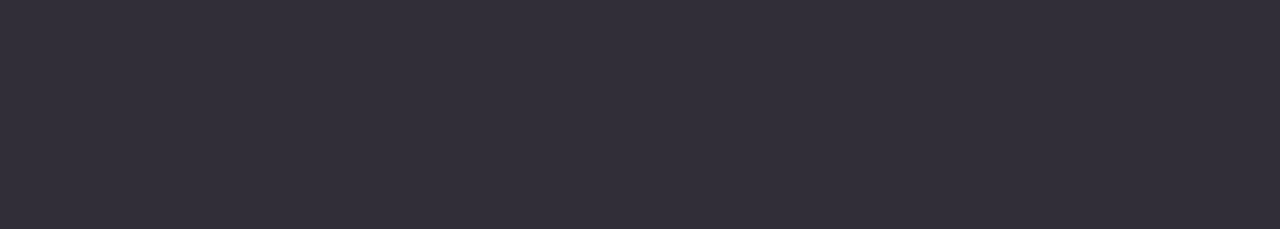
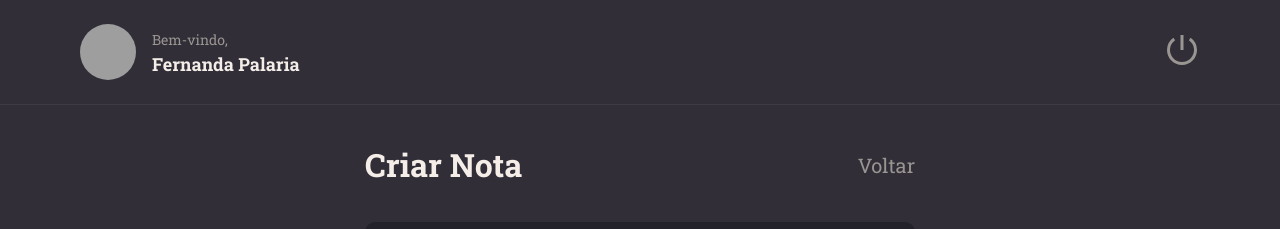
Before and after one commit to ferpalaria/react_rocket, a React (Vite) app: page /new in a window 1280 px wide. Before the commit this address had no page. Shown: the top 229 px of the page. Built offline with nearby package versions, Linux system fonts and the light colour scheme; grey boxes are pictures that could not be loaded.

Commit message:
React Router Dom - Rotas implementadas

```diff
--- a/src/components/Header/index.jsx
+++ b/src/components/Header/index.jsx
@@ -4,7 +4,7 @@
 export function Header(){
     return (
         <Container>
-            <Profile>
+            <Profile to="/Profile">
                 <img src="http://github.com/ferpalaria.png"
                 alt="Foto do usuário"/>
 
--- a/src/components/Header/styles.js
+++ b/src/components/Header/styles.js
@@ -1,3 +1,4 @@
+import { Link } from 'react-router-dom';
 import styled from 'styled-components';
 
 export const Container = styled.header`
@@ -17,7 +18,7 @@
     padding: 0 80px;
 `;
 
-export const Profile = styled.div`
+export const Profile = styled(Link)`
     display: flex;
     align-items: center;
 
--- a/src/pages/Home/index.jsx
+++ b/src/pages/Home/index.jsx
@@ -37,14 +37,14 @@
                             title:'React',
                             tags:[
                                 {id: 1, name:'react'},
-                                {id:1, name: 'rocketseat'}
+                                {id: 1, name: 'rocketseat'}
                             ]
                         }}
                     />
                 </Section>
             </Content>
 
-            <NewNote>
+            <NewNote to="/new">
                 <FiPlus />
                 Criar Nota
             </NewNote>
--- a/src/pages/Home/styles.js
+++ b/src/pages/Home/styles.js
@@ -1,3 +1,4 @@
+import { Link } from 'react-router-dom';
 import styled from 'styled-components';
 
 export const Container = styled.div`
@@ -59,11 +60,11 @@
     overflow-y: auto;
 `;
 
-export const NewNote = styled.button`
+export const NewNote = styled(Link)`
     grid-area: newnote;
 
     background-color: ${({ theme }) => theme.COLORS.ORANGE};
-    border: none;
+    color: ${({ theme }) => theme.COLORS.BACKGROUND_900};
 
     display: flex;
     align-items: center;
--- a/src/pages/New/index.jsx
+++ b/src/pages/New/index.jsx
@@ -5,6 +5,7 @@
 import { Section } from '../../components/Section';
 import { NoteItem } from '../../components/NoteItem';
 import { Button } from '../../components/Button';
+import { Link } from 'react-router-dom';
 
 export function New(){
     return(
@@ -15,7 +16,7 @@
                 <Form>
                     <header>
                         <h1>Criar Nota</h1>
-                        <a href="/">Voltar</a>
+                        <Link to="/">Voltar</Link>
                     </header>
 
                     <Input placeholder="Titulo" />
--- a/src/routes/index.jsx
+++ b/src/routes/index.jsx
@@ -6,7 +6,7 @@
 export function Routes(){
     return (
         <BrowserRouter>
-            <AuthRoutes />
+            <AppRoutes />
         </BrowserRouter>
     );
 }
```
